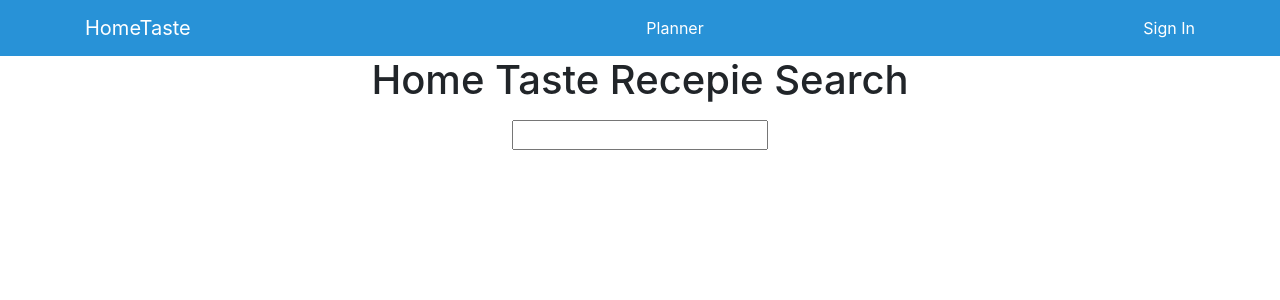
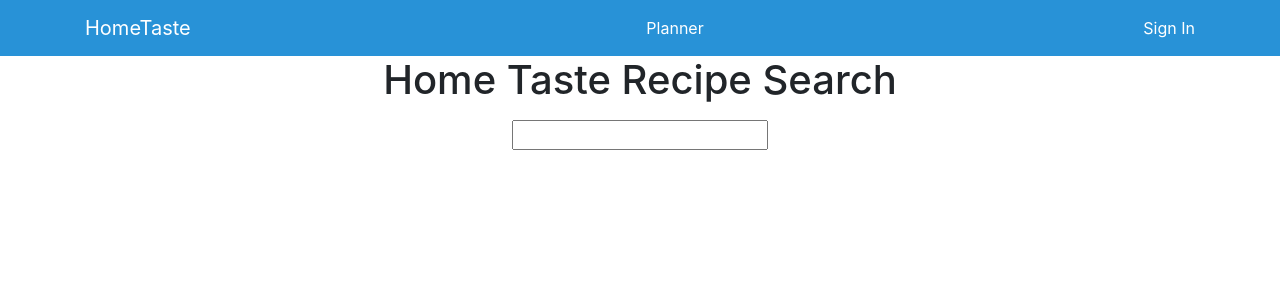
Before and after one commit to HakQ/HomeTaste, a React (Create React App) app: page / in a window 1280 px wide. Shown: the top 300 px of the page. Built offline with nearby package versions, Linux system fonts and the light colour scheme.

Commit message:
Update Home.js

```diff
--- a/src/components/Home.js
+++ b/src/components/Home.js
@@ -37,7 +37,7 @@ export default class Home extends React.Component {
         return (
             <div>
                 <form>
-                    <label><h1>Home Taste Recepie Search</h1></label>
+                    <label><h1>Home Taste Recipe Search</h1></label>
                 </form>
                 <input type="text" onChange={(e) => this.foodSearch(e)}/>
                 <Recipes recipes={this.state.recipes}/>
```
